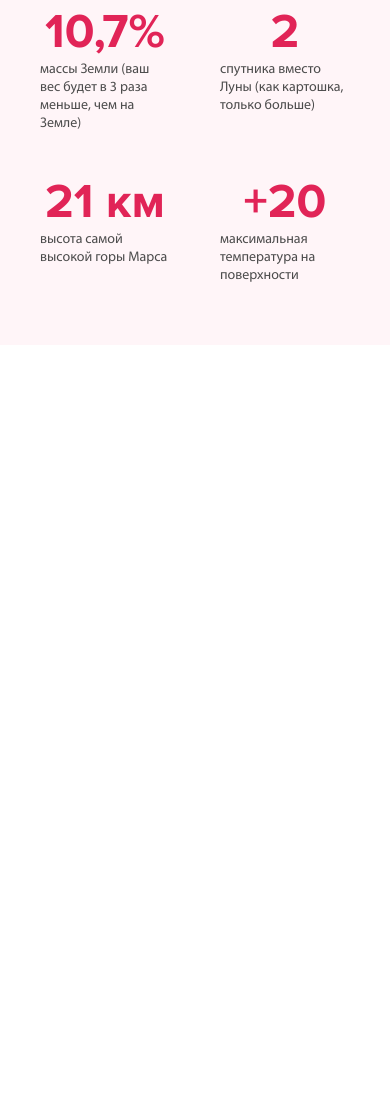
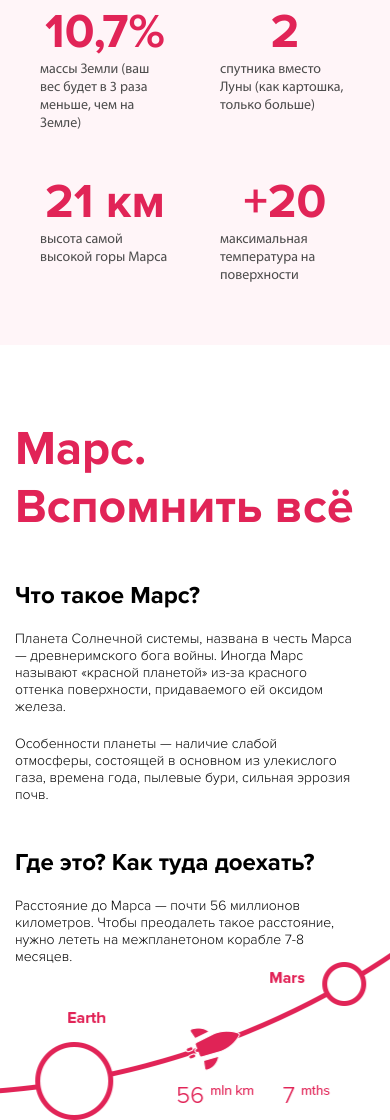
Before and after one commit to Icon003/Panteon, a website: page app/index.html in a window 390 px wide. Shown: the part 895-2015 px from the top of the page. Before the commit the page ends 1240 px from the top, so only its background shows below. Drawn offline with Linux system fonts and the light colour scheme; files whose address does not match are found by name.

Commit message:
Завершён блок с информацией о Марсе
Свёрстан адаптивный блок с информацией о Марсе

```diff
--- a/app/css/style.css
+++ b/app/css/style.css
@@ -9,6 +9,12 @@
 
 	src: url("/fonts/ProximaNovaT-Thin.woff") format("woff"),
 	url("/fonts/ProximaNovaT-Thin.woff2") format("woff2");
+}
+@font-face {
+	font-family: "Proxima Nova Light";
+
+	src: url("/fonts/ProximaNova-Light.woff") format("woff"),
+	url("/fonts/ProximaNova-Light.woff2") format("woff2");
 }
 @font-face {
 	font-family: "Proxima Nova Regular";
@@ -285,7 +291,6 @@
 	content: "";
 }
 
-
 .statistics-section__statistics-card-title {
 	font-family: "Proxima Nova Bold";
 	font-size: 48px;
@@ -302,6 +307,57 @@
 	color: #4c4c4c;
 }
 
+.about-mars-section {
+	width: 100%;
+	height: 550px;
+
+	background: url(/img/rocketBackground.png);
+	background-repeat: no-repeat;
+	background-position: bottom center;
+	background-size: cover;
+}
+
+.section-title {
+	width: 100%;
+	margin-top: 110px;
+
+	font-family: "Proxima Nova Bold";
+	font-size: 60px;
+}
+
+.section-title--red {
+	color: #e12457;
+}
+.section-title--white {
+	color: #ffffff;
+}
+
+.about-mars-section__paragraph-container {
+	display: flex;
+
+	flex-wrap: wrap;
+
+	width: 100%;
+}
+
+.about-mars-section__paragraph {
+	max-width: 465px;
+	margin-top: 45px;
+	margin-right: 30px;
+}
+
+.about-mars-section__title-paragraph {
+	font-family: "Proxima Nova Bold";
+	font-size: 24px;
+}
+
+.about-mars-section__text-paragraph {
+	margin-top: 20px;
+
+	font-family: "Proxima Nova Light";
+	font-size: 14px;
+}
+
 
 @media screen and (max-width: 1024px) {
 	.heder__video-text-line {
@@ -316,6 +372,16 @@
 
 	.statistics-card--line::before {
 		display: none;
+	}
+
+
+	.about-mars-section {
+		width: 100%;
+		height: 700px;
+
+		background: url(/img/rocketBackground.png);
+		background-repeat: no-repeat;
+		background-position: 75% 104%;
 	}
 }
 @media screen and (max-width: 800px) {
@@ -359,9 +425,20 @@
 
 		justify-content: center;
 	}
+
+	.section-title {
+		margin-top: 75px;
+
+		font-size: 48px;
+	}
+
+	.about-mars-section__paragraph {
+		max-width: 345px;
+		margin-right: 20px;
+	}
 }
 
-@media screen and (max-width: 420px) {
+@media screen and (max-width: 600px) {
 	.header {
 		min-height: 600px;
 
@@ -422,4 +499,20 @@
 		width: 60px;
 		height: 60px;
 	}
+
+	.about-mars-section {
+		width: 100%;
+		height: 700px;
+
+		background: url(/img/rocketBackground320.png);
+		background-repeat: no-repeat;
+		background-position: 59% 100%;
+	}
 }
+
+@media screen and (max-width: 360px) {
+	.about-mars-section {
+		width: 100%;
+		height: 820px;
+	}
+}
--- a/app/index.html
+++ b/app/index.html
@@ -62,5 +62,21 @@
             </div>
         </div>
     </section>
+    <section class="about-mars-section">
+        <div class="wrapper">
+            <h1 class="section-title section-title--red">Марс. Вспомнить всё</h1>
+            <div class="about-mars-section__paragraph-container">
+                <div class="about-mars-section__paragraph">
+                    <h2 class="about-mars-section__title-paragraph">Что такое Марс?</h2>
+                    <p class="about-mars-section__text-paragraph">Планета Солнечной системы, названа в честь Марса — древнеримского бога войны. Иногда Марс называют «красной планетой» из-за красного оттенка поверхности, придаваемого ей оксидом железа.</p>
+                    <p class="about-mars-section__text-paragraph">Особенности планеты — наличие слабой отмосферы, состоящей в основном из улекислого газа, времена года, пылевые бури, сильная эррозия почв.</p>
+                </div>
+                <div class="about-mars-section__paragraph">
+                    <h2 class="about-mars-section__title-paragraph">Где это? Как туда доехать?</h2>
+                    <p class="about-mars-section__text-paragraph">Расстояние до Марса — почти 56 миллионов километров. Чтобы преодалеть такое расстояние, нужно лететь на межпланетоном корабле 7-8 месяцев.</p>
+                </div>
+            </div>
+        </div>
+    </section>
 </body>
 </html>
```
Also changed, not shown: app/fonts/ProximaNova-Light.woff (added), app/fonts/ProximaNova-Light.woff2 (added), app/img/rocketBackground.png (added), app/img/rocketBackground320.png (added), app/img/rocketBackground3200.png (added), dist/css/style.css, dist/fonts/ProximaNova-Light.woff (added), dist/fonts/ProximaNova-Light.woff2 (added), dist/img/rocketBackground.png (added), dist/img/rocketBackground320.png (added), dist/img/rocketBackground3200.png (added), dist/index.html.
